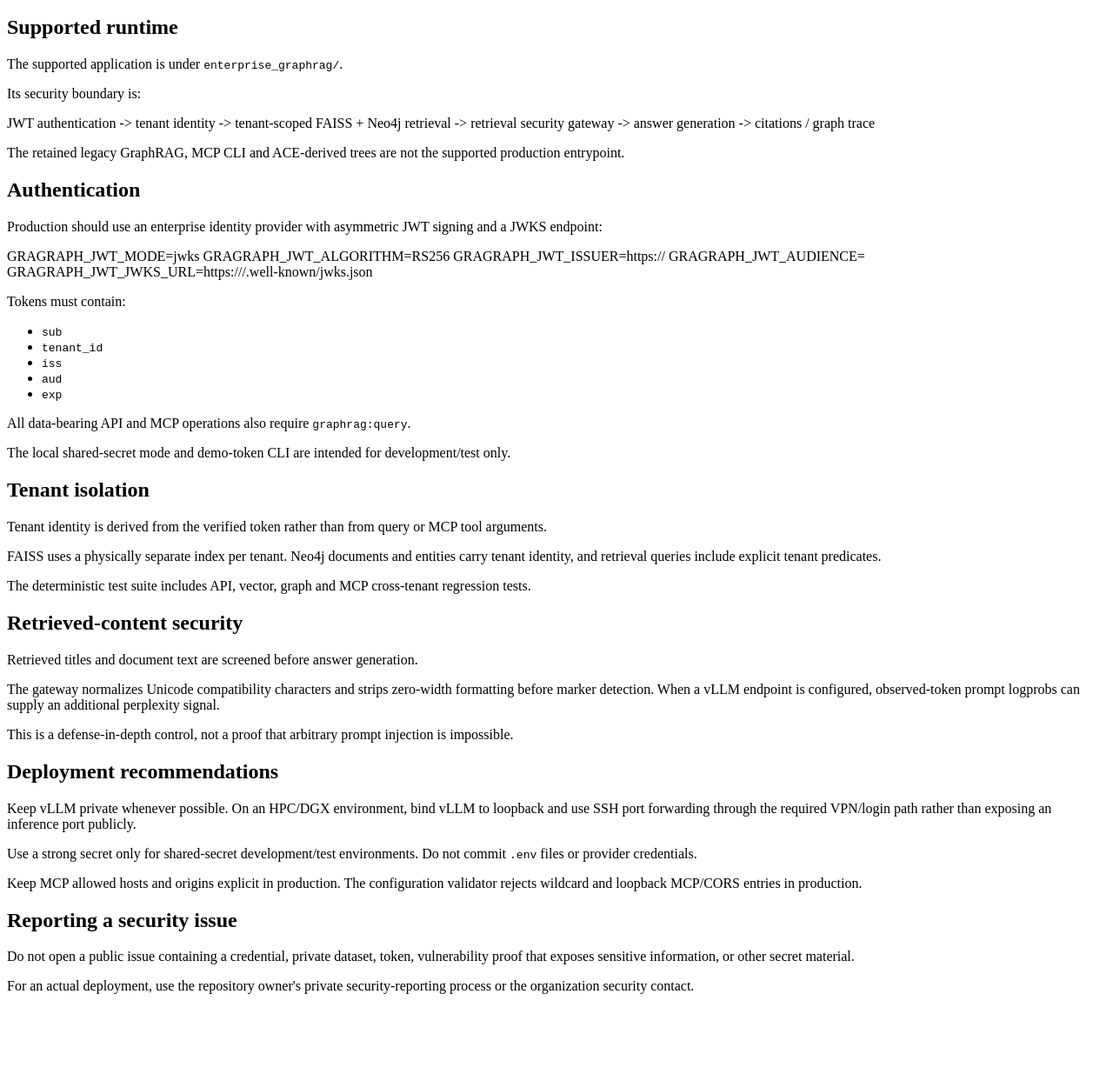
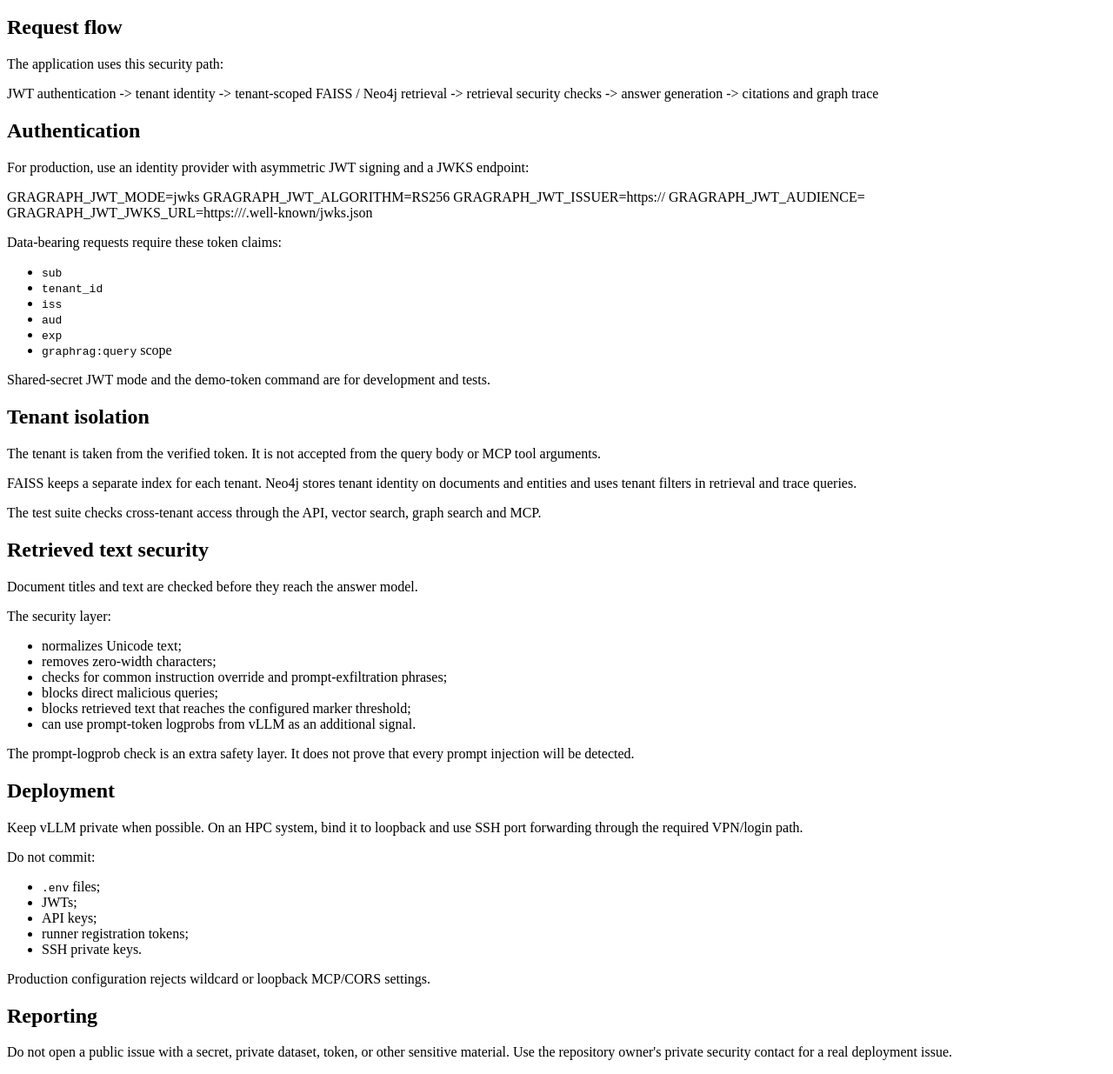
Before and after one commit to SpryzenHell/enterprise_graphrag, an Eleventy site: page SECURITY.md in a window 1280 px wide. Shown: the part 48-1283 px from the top of the page at 87% size. Before the commit the page ends 1207 px from the top, so only its background shows below. Built offline with nearby package versions, Linux system fonts and the light colour scheme; Eleventy itself is replaced by a stand-in of ours; files that its build step writes are made by us from their sources.

Commit message:
chore: clean project metadata and security docs

```diff
--- a/SECURITY.md
+++ b/SECURITY.md
@@ -1,23 +1,19 @@
 # Security
 
-## Supported runtime
+## Request flow
 
-The supported application is under `enterprise_graphrag/`.
-
-Its security boundary is:
+The application uses this security path:
 
     JWT authentication
         -> tenant identity
-        -> tenant-scoped FAISS + Neo4j retrieval
-        -> retrieval security gateway
+        -> tenant-scoped FAISS / Neo4j retrieval
+        -> retrieval security checks
         -> answer generation
-        -> citations / graph trace
-
-The retained legacy GraphRAG, MCP CLI and ACE-derived trees are not the supported production entrypoint.
+        -> citations and graph trace
 
 ## Authentication
 
-Production should use an enterprise identity provider with asymmetric JWT signing and a JWKS endpoint:
+For production, use an identity provider with asymmetric JWT signing and a JWKS endpoint:
 
     GRAGRAPH_JWT_MODE=jwks
     GRAGRAPH_JWT_ALGORITHM=RS256
@@ -25,44 +21,54 @@ Production should use an enterprise identity provider with asymmetric JWT signin
     GRAGRAPH_JWT_AUDIENCE=<audience>
     GRAGRAPH_JWT_JWKS_URL=https://<issuer>/.well-known/jwks.json
 
-Tokens must contain:
+Data-bearing requests require these token claims:
 
 - `sub`
 - `tenant_id`
 - `iss`
 - `aud`
 - `exp`
+- `graphrag:query` scope
 
-All data-bearing API and MCP operations also require `graphrag:query`.
-
-The local shared-secret mode and demo-token CLI are intended for development/test only.
+Shared-secret JWT mode and the demo-token command are for development and tests.
 
 ## Tenant isolation
 
-Tenant identity is derived from the verified token rather than from query or MCP tool arguments.
+The tenant is taken from the verified token. It is not accepted from the query body or MCP tool arguments.
 
-FAISS uses a physically separate index per tenant. Neo4j documents and entities carry tenant identity, and retrieval queries include explicit tenant predicates.
+FAISS keeps a separate index for each tenant. Neo4j stores tenant identity on documents and entities and uses tenant filters in retrieval and trace queries.
 
-The deterministic test suite includes API, vector, graph and MCP cross-tenant regression tests.
+The test suite checks cross-tenant access through the API, vector search, graph search and MCP.
 
-## Retrieved-content security
+## Retrieved text security
 
-Retrieved titles and document text are screened before answer generation.
+Document titles and text are checked before they reach the answer model.
 
-The gateway normalizes Unicode compatibility characters and strips zero-width formatting before marker detection. When a vLLM endpoint is configured, observed-token prompt logprobs can supply an additional perplexity signal.
+The security layer:
 
-This is a defense-in-depth control, not a proof that arbitrary prompt injection is impossible.
+- normalizes Unicode text;
+- removes zero-width characters;
+- checks for common instruction override and prompt-exfiltration phrases;
+- blocks direct malicious queries;
+- blocks retrieved text that reaches the configured marker threshold;
+- can use prompt-token logprobs from vLLM as an additional signal.
 
-## Deployment recommendations
+The prompt-logprob check is an extra safety layer. It does not prove that every prompt injection will be detected.
 
-Keep vLLM private whenever possible. On an HPC/DGX environment, bind vLLM to loopback and use SSH port forwarding through the required VPN/login path rather than exposing an inference port publicly.
+## Deployment
 
-Use a strong secret only for shared-secret development/test environments. Do not commit `.env` files or provider credentials.
+Keep vLLM private when possible. On an HPC system, bind it to loopback and use SSH port forwarding through the required VPN/login path.
 
-Keep MCP allowed hosts and origins explicit in production. The configuration validator rejects wildcard and loopback MCP/CORS entries in production.
+Do not commit:
 
-## Reporting a security issue
+- `.env` files;
+- JWTs;
+- API keys;
+- runner registration tokens;
+- SSH private keys.
 
-Do not open a public issue containing a credential, private dataset, token, vulnerability proof that exposes sensitive information, or other secret material.
+Production configuration rejects wildcard or loopback MCP/CORS settings.
 
-For an actual deployment, use the repository owner's private security-reporting process or the organization security contact.
+## Reporting
+
+Do not open a public issue with a secret, private dataset, token, or other sensitive material. Use the repository owner's private security contact for a real deployment issue.
```
